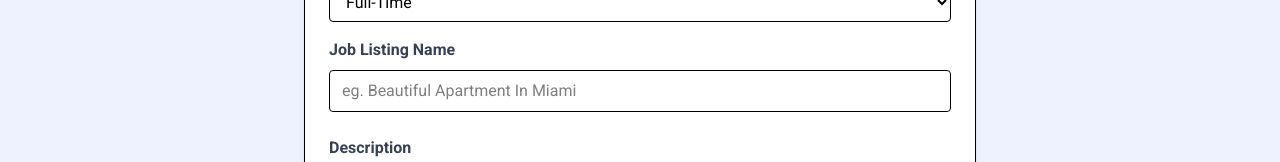
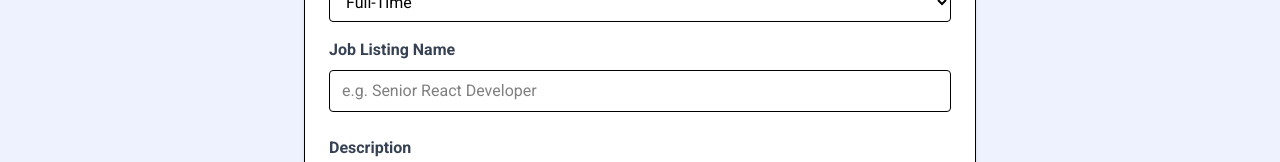
Before and after one commit to markoGodic7/React-Job-Portal, a React (Vite) app: page /add-job in a window 1280 px wide. Shown: the part 319-481 px from the top of the page. Built offline with nearby package versions, Linux system fonts and the light colour scheme.

Commit message:
Implementing changes suggested by CodeRabbit

```diff
--- a/src/App.jsx
+++ b/src/App.jsx
@@ -20,14 +20,26 @@ import AddJobPage from "./pages/AddJobPage.jsx";
 const App = () => {
 
     const addJob = async (newJob) => {
-        const res = await fetch("/api/jobs",{
-            method: "POST",
-            headers: {
+
+        try {
+            const res = await fetch("/api/jobs", {
+                method: "POST",
+                headers: {
                 'Content-Type': 'application/json',
-            },
-            body: JSON.stringify(newJob),
-        });
-        return;
+                    },
+                body: JSON.stringify(newJob),
+                });
+
+            if (!res.ok) {
+                throw new Error(`Failed to add job: ${res.status} ${res.statusText}`);
+            }
+
+            return await res.json();
+        } catch (error) {
+            console.error('Error adding job:', error);
+            throw error; // Re-throw so AddJobPage can handle it
+        }
+
     };
 
     const router = createBrowserRouter(
--- a/src/jobs.json
+++ b/src/jobs.json
@@ -97,6 +97,20 @@
         "contactPhone": "5135151351"
       },
       "id": "0knhDpj"
+    },
+    {
+      "title": "Test 2",
+      "type": "Internship",
+      "location": "Belgrade",
+      "description": "Lorem Ipsum is simply dummy text of the printing and typesetting industry. Lorem Ipsum has been the industry's standard dummy text ever since 1966,",
+      "salary": "Under $50K",
+      "company": {
+        "name": "Test Company Name 2",
+        "description": "Test Company Desciption 2",
+        "contactEmail": "test@test.com",
+        "contactPhone": "181818348343"
+      },
+      "id": "uKMUJtc"
     }
   ]
 }
--- a/src/pages/AddJobPage.jsx
+++ b/src/pages/AddJobPage.jsx
@@ -70,7 +70,7 @@ const AddJobPage = ({ addJobSubmit }) => {
                                 id="title"
                                 name="title"
                                 className="border rounded w-full py-2 px-3 mb-2"
-                                placeholder="eg. Beautiful Apartment In Miami"
+                                placeholder="e.g. Senior React Developer"
                                 required
                                 value={title}
                                 onChange={(e) => setTitle(e.target.value)}
```
